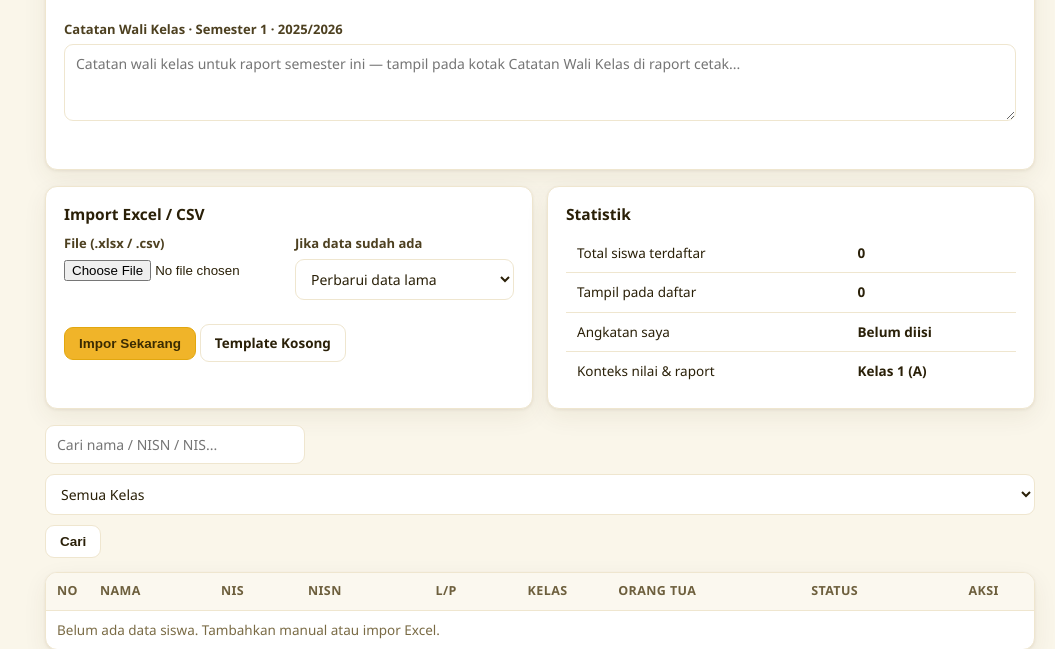
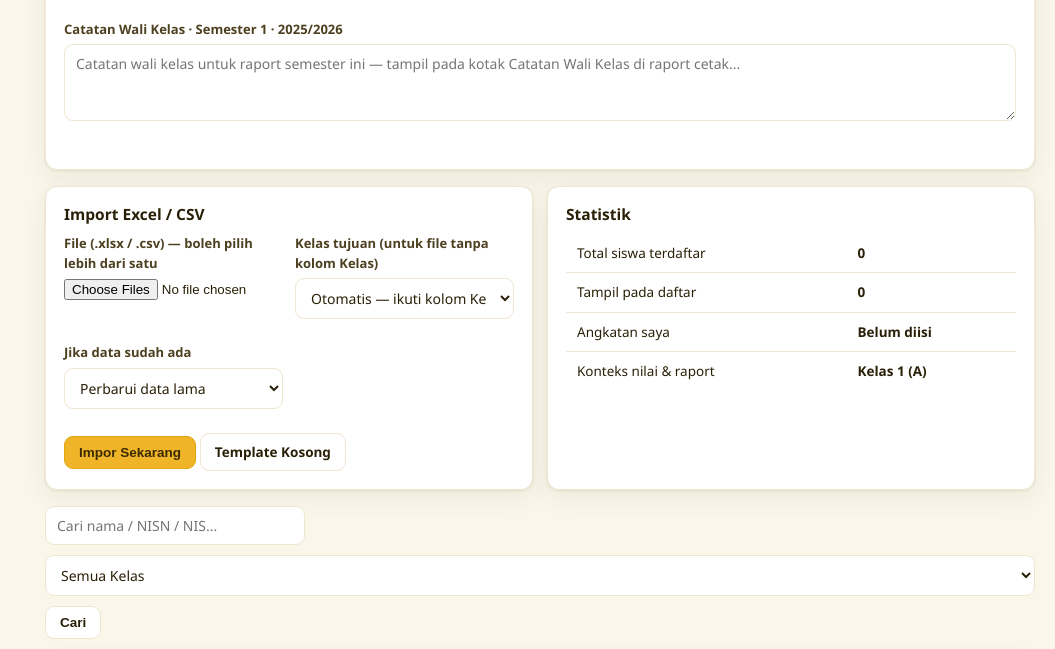
Before and after one commit to ponpesashshidiq2-dev/raportSD, a PHP site: page /index.php?page=siswa in a window 1280 px wide. Shown: the part 1208-1857 px from the top of the page, without its empty margins (225-1280 px from the left). Run offline with PHP 8.4, Linux system fonts and the light colour scheme; the visitor is signed in with stand-in values (Sample User, id 1); some libraries are stand-ins or nearby versions.

Commit message:
Import data siswa multi-file dengan pilihan Kelas tujuan langsung: input file mendukung multiple (beberapa file Excel/CSV sekaligus) dan form diberi dropdown Kelas tujuan (Otomatis - ikuti kolom Kelas file lalu kelas konteks, atau Langsung ke Kelas 1-6) sehingga sekali unggah tiap kelas langsung terisi dan data tetap ada saat kelas/semester konteks diganti; handler aksi=import membaca semua file terunggah, memvalidasi ekstensi & unggahan per file, menjumlahkan statistik (file, baris diproses, baru, diperbarui, dilewati), melaporkan file bermasalah beserta nama file dan penyebabnya, lalu meneruskan kelas tujuan ke siswa_import_rows yang kini menerima parameter kelasPaksa (nilai paksa menang atas kolom Kelas file dan fallback ke kelas konteks); template Excel dan Export Data Siswa ditambahkan kolom Kelas terakhir agar file per kelas terbaca saat diimpor ulang (baris header kedua kosong agar header hasil merge tetap 'Kelas', lebar kolom 10, baris contoh & data export terisi kelas siswa); teruji lewat harness pada salinan database: paksa kelas 5 dengan dua file (3 siswa masuk kelas 5 walau satu file berkolom Kelas 6), mode otomatis (file berkolom Kelas 4 -> kelas 4, file tanpa kolom -> kelas konteks), file tanpa kolom Nama dilaporkan dengan nama file sementara file lain tetap terimpor, round-trip export -> import 20 baris diperbarui tanpa duplikat, render halaman Data Siswa tanpa error PHP, regresi 31 PASS 0 FAIL

```diff
--- a/pages/siswa.php
+++ b/pages/siswa.php
@@ -135,7 +135,7 @@ function import_tanggal($v): string
     return '';
 }
 
-function siswa_import_rows(array $rows, string $mode): array
+function siswa_import_rows(array $rows, string $mode, ?int $kelasPaksa = null): array
 {
     $stats = ['total' => 0, 'baru' => 0, 'ubah' => 0, 'lewati' => 0, 'pesan' => []];
     if (count($rows) < 2) {
@@ -166,7 +166,9 @@ function siswa_import_rows(array $rows, string $mode): array
                 $nisn = $get('nisn_nis');
             }
             $kelas = (int) $get('kelas');
-            if ($kelas < 1 || $kelas > 6) {
+            if ($kelasPaksa !== null) {
+                $kelas = $kelasPaksa;
+            } elseif ($kelas < 1 || $kelas > 6) {
                 $kelas = ctx()['kelas'];
             }
             $jk = strtoupper(substr($get('jk'), 0, 1));
@@ -381,29 +383,68 @@ if ($_SERVER['REQUEST_METHOD'] === 'POST') {
     }
 
     if ($aksi === 'import') {
-        if (empty($_FILES['file']['tmp_name']) || $_FILES['file']['error'] !== UPLOAD_ERR_OK) {
-            flash_set('error', 'File tidak terunggah. Pilih file Excel (.xlsx) atau CSV.');
+        $fileList = [];
+        if (!empty($_FILES['file']['name']) && is_array($_FILES['file']['name'])) {
+            $nFiles = count($_FILES['file']['name']);
+            for ($fi = 0; $fi < $nFiles; $fi++) {
+                if ($_FILES['file']['name'][$fi] === '') {
+                    continue;
+                }
+                $fileList[] = [
+                    'name' => $_FILES['file']['name'][$fi],
+                    'tmp' => $_FILES['file']['tmp_name'][$fi],
+                    'error' => (int) $_FILES['file']['error'][$fi],
+                ];
+            }
+        } elseif (!empty($_FILES['file']['name'])) {
+            $fileList[] = [
+                'name' => $_FILES['file']['name'],
+                'tmp' => $_FILES['file']['tmp_name'],
+                'error' => (int) $_FILES['file']['error'],
+            ];
+        }
+        if (!$fileList) {
+            flash_set('error', 'File tidak terunggah. Pilih file Excel (.xlsx) atau CSV (boleh lebih dari satu).');
             redirect('siswa');
         }
-        $tmp = $_FILES['file']['tmp_name'];
-        $ext = strtolower(pathinfo($_FILES['file']['name'], PATHINFO_EXTENSION));
-        if (!in_array($ext, ['xlsx', 'csv', 'txt'], true)) {
-            flash_set('error', 'Format file harus .xlsx atau .csv.');
-            redirect('siswa');
+        $kt = (string) ($_POST['kelas_tujuan'] ?? '');
+        $kelasPaksa = in_array($kt, ['1', '2', '3', '4', '5', '6'], true) ? (int) $kt : null;
+        $modeImp = ($_POST['mode'] ?? 'update') === 'skip' ? 'skip' : 'update';
+        $gabung = ['total' => 0, 'baru' => 0, 'ubah' => 0, 'lewati' => 0];
+        $gagal = [];
+        foreach ($fileList as $f) {
+            $ext = strtolower(pathinfo($f['name'], PATHINFO_EXTENSION));
+            if ($f['error'] !== UPLOAD_ERR_OK) {
+                $gagal[] = $f['name'] . ' gagal diunggah';
+                continue;
+            }
+            if (!in_array($ext, ['xlsx', 'csv', 'txt'], true)) {
+                $gagal[] = $f['name'] . ' bukan .xlsx/.csv';
+                continue;
+            }
+            try {
+                $rowsImp = xlsx_read($f['tmp'], $f['name']);
+                $st = siswa_import_rows($rowsImp, $modeImp, $kelasPaksa);
+                if ($st['pesan']) {
+                    $gagal[] = $f['name'] . ': ' . implode(' ', $st['pesan']);
+                }
+                foreach (['total', 'baru', 'ubah', 'lewati'] as $kImp) {
+                    $gabung[$kImp] += $st[$kImp];
+                }
+            } catch (Throwable $exImp) {
+                $gagal[] = $f['name'] . ': ' . $exImp->getMessage();
+            }
         }
-        try {
-            $rows = xlsx_read($tmp, $_FILES['file']['name']);
-            $stats = siswa_import_rows($rows, ($_POST['mode'] ?? 'update') === 'skip' ? 'skip' : 'update');
-            if ($stats['pesan']) {
-                flash_set('error', implode(' ', $stats['pesan']));
-            } else {
-                flash_set('success', sprintf(
-                    'Impor selesai: %d baris diproses, %d baru, %d diperbarui, %d dilewati.',
-                    $stats['total'], $stats['baru'], $stats['ubah'], $stats['lewati']
-                ));
-            }
-        } catch (Throwable $ex) {
-            flash_set('error', 'Gagal membaca file: ' . $ex->getMessage());
+        $ringkas = sprintf(
+            '%d file, %d baris diproses, %d baru, %d diperbarui, %d dilewati',
+            count($fileList), $gabung['total'], $gabung['baru'], $gabung['ubah'], $gabung['lewati']
+        );
+        if ($gagal) {
+            flash_set('error', 'Impor tidak seluruhnya berhasil (' . $ringkas . '). Masalah: ' . implode(' | ', $gagal));
+        } elseif ($gabung['total'] === 0) {
+            flash_set('error', 'Tidak ada baris data yang terbaca dari ' . count($fileList) . ' file.');
+        } else {
+            flash_set('success', 'Impor selesai: ' . $ringkas . '.');
         }
         redirect('siswa');
     }
@@ -415,18 +456,18 @@ $kelasDefault = $myAng > 0 ? min(6, max(1, $taStart - $myAng + 1)) : (int) $c['k
 $cohortKelas = $myAng > 0 ? $taStart - $myAng + 1 : 0;
 
 if (isset($_GET['act']) && $_GET['act'] === 'template' && user()) {
-    $h0 = ['No', 'Nama Siswa', 'NISN/NIS', '', 'Tempat, Tanggal Lahir', 'Jenis Kelamin', 'Kode Agama', 'Agama', 'Pendidikan Sebelumnya', 'Alamat Peserta Didik', 'Nama Orang Tua', '', 'Pekerjaan Orang Tua', '', 'Alamat Orang Tua', '', '', '', '', 'Wali Peserta Didik', '', ''];
-    $h1 = ['', '', 'NISN', 'NIS', '', '', '', '', '', '', 'Ayah', 'Ibu', 'Ayah', 'Ibu', 'Jalan / Kampung / RT / RW', 'Kelurahan', 'Kecamatan', 'Kota/Kabupaten', 'Provinsi', 'Nama', 'Pekerjaan', 'Alamat'];
-    $d1 = [1, 'Ahmad Fauzi', '0091234567', '2025001', 'Yogyakarta, 12/08/2017', 'L', '01', 'Islam', 'TK', 'Jl. Melati No. 3 RT 02/RW 05', 'Budi Santoso', 'Siti Aminah', 'Wiraswasta', 'Ibu Rumah Tangga', 'Jl. Melati No. 3', 'Muja Muju', 'Umbulharjo', 'Yogyakarta', 'DI Yogyakarta', '', '', ''];
-    $d2 = [2, 'Siti Aminah', '0091234568', '2025002', 'Sleman, 03/09/2017', 'P', '01', 'Islam', 'RA', 'Jl. Kenanga No. 8', 'Herman', 'Aminah', 'Petani', 'Guru', 'Jl. Kenanga No. 8', 'Condongcatur', 'Depok', 'Sleman', 'DI Yogyakarta', 'Kasek Sekolah', 'Guru', 'Jl. Sekolah No. 1'];
+    $h0 = ['No', 'Nama Siswa', 'NISN/NIS', '', 'Tempat, Tanggal Lahir', 'Jenis Kelamin', 'Kode Agama', 'Agama', 'Pendidikan Sebelumnya', 'Alamat Peserta Didik', 'Nama Orang Tua', '', 'Pekerjaan Orang Tua', '', 'Alamat Orang Tua', '', '', '', '', 'Wali Peserta Didik', '', '', 'Kelas'];
+    $h1 = ['', '', 'NISN', 'NIS', '', '', '', '', '', '', 'Ayah', 'Ibu', 'Ayah', 'Ibu', 'Jalan / Kampung / RT / RW', 'Kelurahan', 'Kecamatan', 'Kota/Kabupaten', 'Provinsi', 'Nama', 'Pekerjaan', 'Alamat', ''];
+    $d1 = [1, 'Ahmad Fauzi', '0091234567', '2025001', 'Yogyakarta, 12/08/2017', 'L', '01', 'Islam', 'TK', 'Jl. Melati No. 3 RT 02/RW 05', 'Budi Santoso', 'Siti Aminah', 'Wiraswasta', 'Ibu Rumah Tangga', 'Jl. Melati No. 3', 'Muja Muju', 'Umbulharjo', 'Yogyakarta', 'DI Yogyakarta', '', '', '', $kelasDefault];
+    $d2 = [2, 'Siti Aminah', '0091234568', '2025002', 'Sleman, 03/09/2017', 'P', '01', 'Islam', 'RA', 'Jl. Kenangan No. 8', 'Herman', 'Aminah', 'Petani', 'Guru', 'Jl. Kenangan No. 8', 'Condongcatur', 'Depok', 'Sleman', 'DI Yogyakarta', 'Kasek Sekolah', 'Guru', 'Jl. Sekolah No. 1', $kelasDefault];
     xlsx_download('template-data-siswa.xlsx', [$h0, $h1, $d1, $d2],
-        [5, 26, 16, 12, 24, 14, 11, 18, 20, 34, 22, 22, 20, 20, 30, 18, 18, 18, 18, 22, 20, 30],
+        [5, 26, 16, 12, 24, 14, 11, 18, 20, 34, 22, 22, 20, 20, 30, 18, 18, 18, 18, 22, 20, 30, 10],
         [5 => 'L,P', 6 => '01,02,03,04,05,06,07,08']);
 }
 
 if (isset($_GET['act']) && $_GET['act'] === 'export' && user()) {
-    $h0 = ['No', 'Nama Siswa', 'NISN/NIS', '', 'Tempat, Tanggal Lahir', 'Jenis Kelamin', 'Kode Agama', 'Agama', 'Pendidikan Sebelumnya', 'Alamat Peserta Didik', 'Nama Orang Tua', '', 'Pekerjaan Orang Tua', '', 'Alamat Orang Tua', '', '', '', '', 'Wali Peserta Didik', '', ''];
-    $h1 = ['', '', 'NISN', 'NIS', '', '', '', '', '', '', 'Ayah', 'Ibu', 'Ayah', 'Ibu', 'Jalan / Kampung / RT / RW', 'Kelurahan', 'Kecamatan', 'Kota/Kabupaten', 'Provinsi', 'Nama', 'Pekerjaan', 'Alamat'];
+    $h0 = ['No', 'Nama Siswa', 'NISN/NIS', '', 'Tempat, Tanggal Lahir', 'Jenis Kelamin', 'Kode Agama', 'Agama', 'Pendidikan Sebelumnya', 'Alamat Peserta Didik', 'Nama Orang Tua', '', 'Pekerjaan Orang Tua', '', 'Alamat Orang Tua', '', '', '', '', 'Wali Peserta Didik', '', '', 'Kelas'];
+    $h1 = ['', '', 'NISN', 'NIS', '', '', '', '', '', '', 'Ayah', 'Ibu', 'Ayah', 'Ibu', 'Jalan / Kampung / RT / RW', 'Kelurahan', 'Kecamatan', 'Kota/Kabupaten', 'Provinsi', 'Nama', 'Pekerjaan', 'Alamat', ''];
     $out = [$h0, $h1];
     $sqlExp = 'SELECT * FROM siswa WHERE 1=1' . scope_user();
     $argsExp = [];
@@ -448,10 +489,10 @@ if (isset($_GET['act']) && $_GET['act'] === 'export' && user()) {
             $s['jk'], $s['kode_agama'], $s['agama'], $s['pendidikan_sebelumnya'], $s['alamat'],
             $s['ayah'], $s['ibu'], $s['kerja_ayah'], $s['kerja_ibu'],
             $s['ortu_jalan'], $s['ortu_kelurahan'], $s['ortu_kecamatan'], $s['ortu_kota'], $s['ortu_provinsi'],
-            $s['wali_nama'], $s['wali_kerja'], $s['wali_alamat'],
+            $s['wali_nama'], $s['wali_kerja'], $s['wali_alamat'], $s['kelas'],
         ];
     }
-    xlsx_download('data-siswa.xlsx', $out, [5, 26, 16, 12, 24, 14, 11, 18, 20, 34, 22, 22, 20, 20, 30, 18, 18, 18, 18, 22, 20, 30]);
+    xlsx_download('data-siswa.xlsx', $out, [5, 26, 16, 12, 24, 14, 11, 18, 20, 34, 22, 22, 20, 20, 30, 18, 18, 18, 18, 22, 20, 30, 10]);
 }
 
 $q = trim($_GET['q'] ?? '');
@@ -612,7 +653,16 @@ page_head('Data Siswa', 'Kelola data peserta didik — daftar terkunci sesuai an
     <h3>Import Excel / CSV</h3>
     <div class="hint mb">Kolom wajib: <b>Nama Siswa</b>. Format mengikuti template (header 2 baris): NISN/NIS, Tempat+Tanggal Lahir, Jenis Kelamin, Kode Agama, Agama, Pendidikan Sebelumnya, Alamat Peserta Didik, Nama &amp; Pekerjaan Orang Tua (Ayah/Ibu), Alamat Orang Tua (Jalan/Kampung/RT/RW, Kelurahan, Kecamatan, Kota/Kabupaten, Provinsi), serta Wali Peserta Didik. Data dikenali melalui NISN, NIS, atau nama+kelas.</div>
     <div class="form-row">
-      <div class="field"><label>File (.xlsx / .csv)</label><input type="file" name="file" accept=".xlsx,.csv,.txt" required></div>
+      <div class="field"><label>File (.xlsx / .csv) &mdash; boleh pilih lebih dari satu</label><input type="file" name="file[]" accept=".xlsx,.csv,.txt" multiple required></div>
+      <div class="field">
+        <label>Kelas tujuan (untuk file tanpa kolom Kelas)</label>
+        <select name="kelas_tujuan">
+          <option value="">Otomatis &mdash; ikuti kolom Kelas file, lalu kelas konteks</option>
+          <?php for ($kt = 1; $kt <= 6; $kt++): ?>
+            <option value="<?= $kt ?>">Langsung ke Kelas <?= $kt ?></option>
+          <?php endfor; ?>
+        </select>
+      </div>
       <div class="field">
         <label>Jika data sudah ada</label>
         <select name="mode">
```
